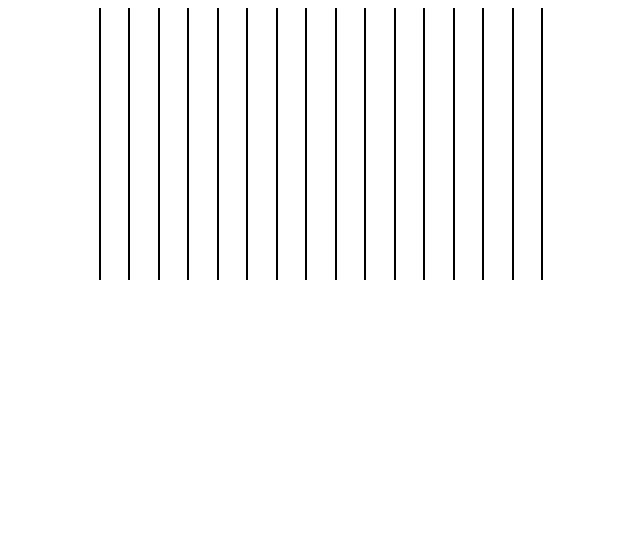
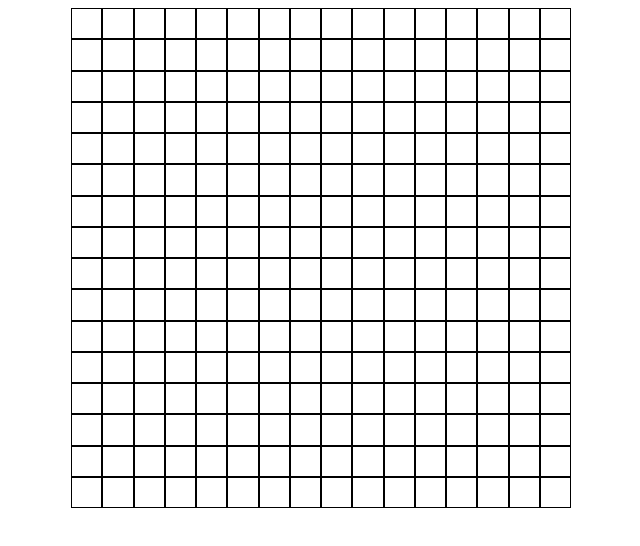
Before and after one commit to benjamin-musil/etch-a-sketch, a plain HTML site: page index.html in a window 1280 px wide. Shown: the whole page, without its empty margins (319-959 px from the left). Drawn offline with Linux system fonts and the light colour scheme.

Commit message:
make even grid square

```diff
--- a/style.css
+++ b/style.css
@@ -2,20 +2,27 @@
 	display: flex;
 	flex-wrap: wrap;
 	justify-content: space-evenly;
-	align-content: : space-evenly;
-	align-items: : stretch;
-	margin-left: auto;
-	margin-right: auto;
+	align-content: space-evenly;
+	align-items: stretch;
+	margin: auto;
 	width: 500px;
 	height: 500px;
 }
 
+.row {
+	display: flex;
+	flex-direction: column;
+	flex: 1 1 5%;
+	justify-content: space-evenly;
+	align-content: space-evenly;
+	align-items: stretch;
+
+	min-width: 3%;
+	min-height: 500px;
+}
+
 .square {
-	flex: 1 0 0;
+	flex: 1 1 0;
 	background-color: white;
-	border: 1px solid black;
-/*	padding: 5px;*/
-	/*margin: 1px;*/
-	min-width: 3%;
-	min-height: 3%;
+	border: 0.5px solid black;
 }
```
